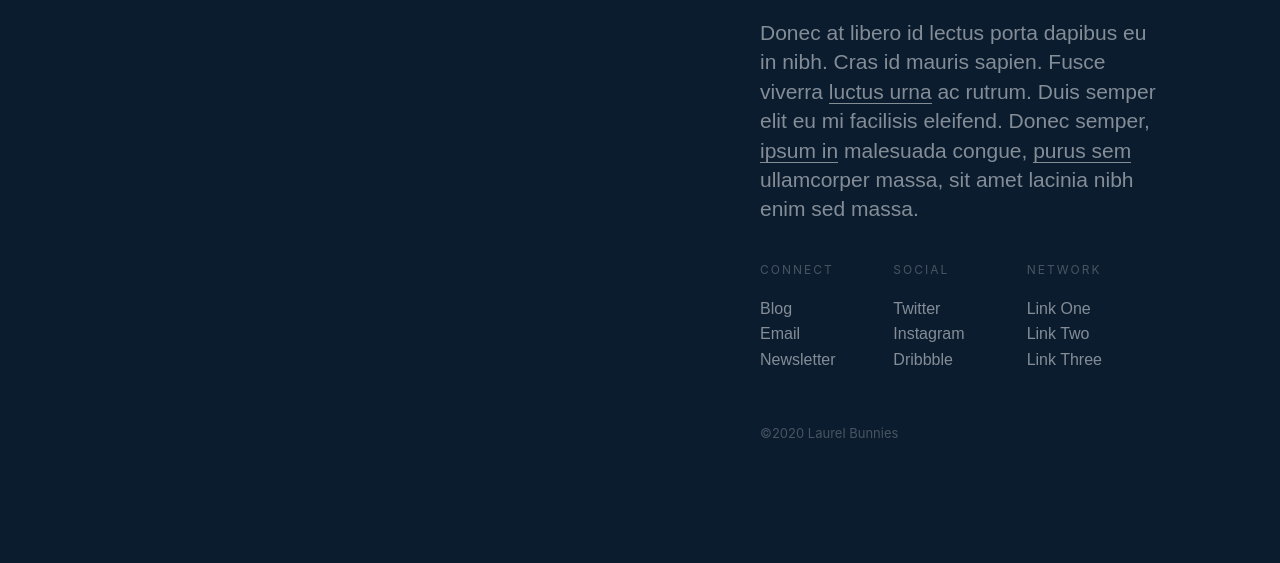
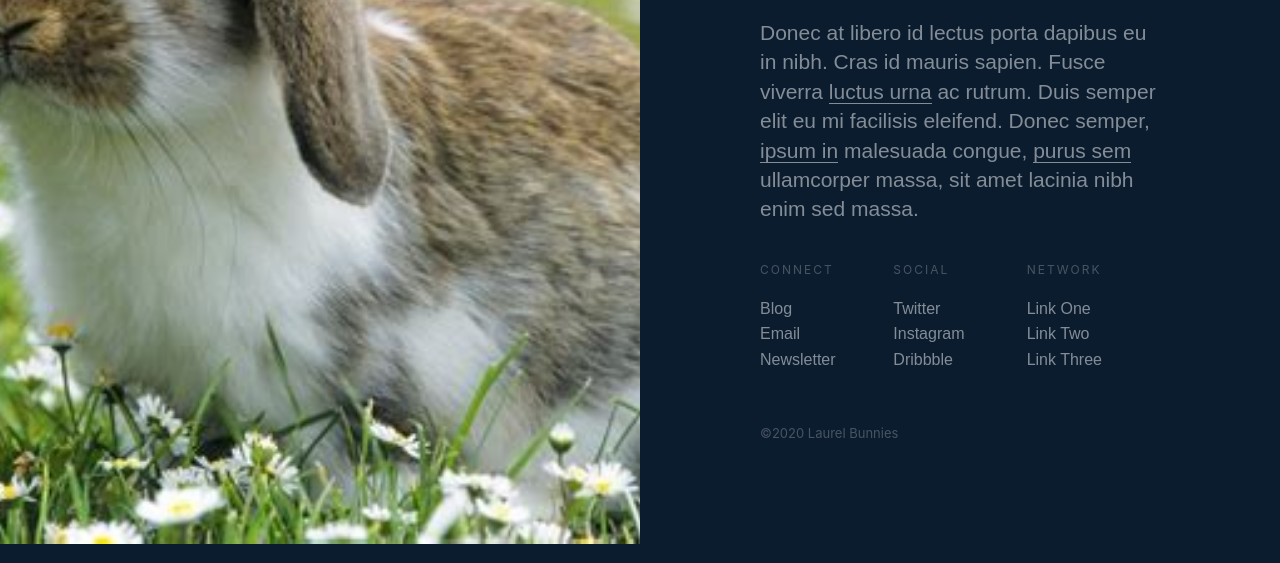
Before and after one commit to edmooney/laurelbunnies, a plain HTML site: page index.html in a window 1280 px wide. Shown: the part 256-819 px from the top of the page. Drawn offline with nearby package versions, Linux system fonts and the light colour scheme; a script that the page names is missing.

Commit message:
update image

```diff
--- a/css/split-opl.webflow.css
+++ b/css/split-opl.webflow.css
@@ -153,7 +153,7 @@ a {
   -webkit-flex: 0 auto;
   -ms-flex: 0 auto;
   flex: 0 auto;
-  background-image: url('../images/bunny2.jpg');
+  background-image: url('../images/bunny2.jpeg');
   background-position: 50% 50%;
   background-size: cover;
   -o-object-fit: cover;
```
